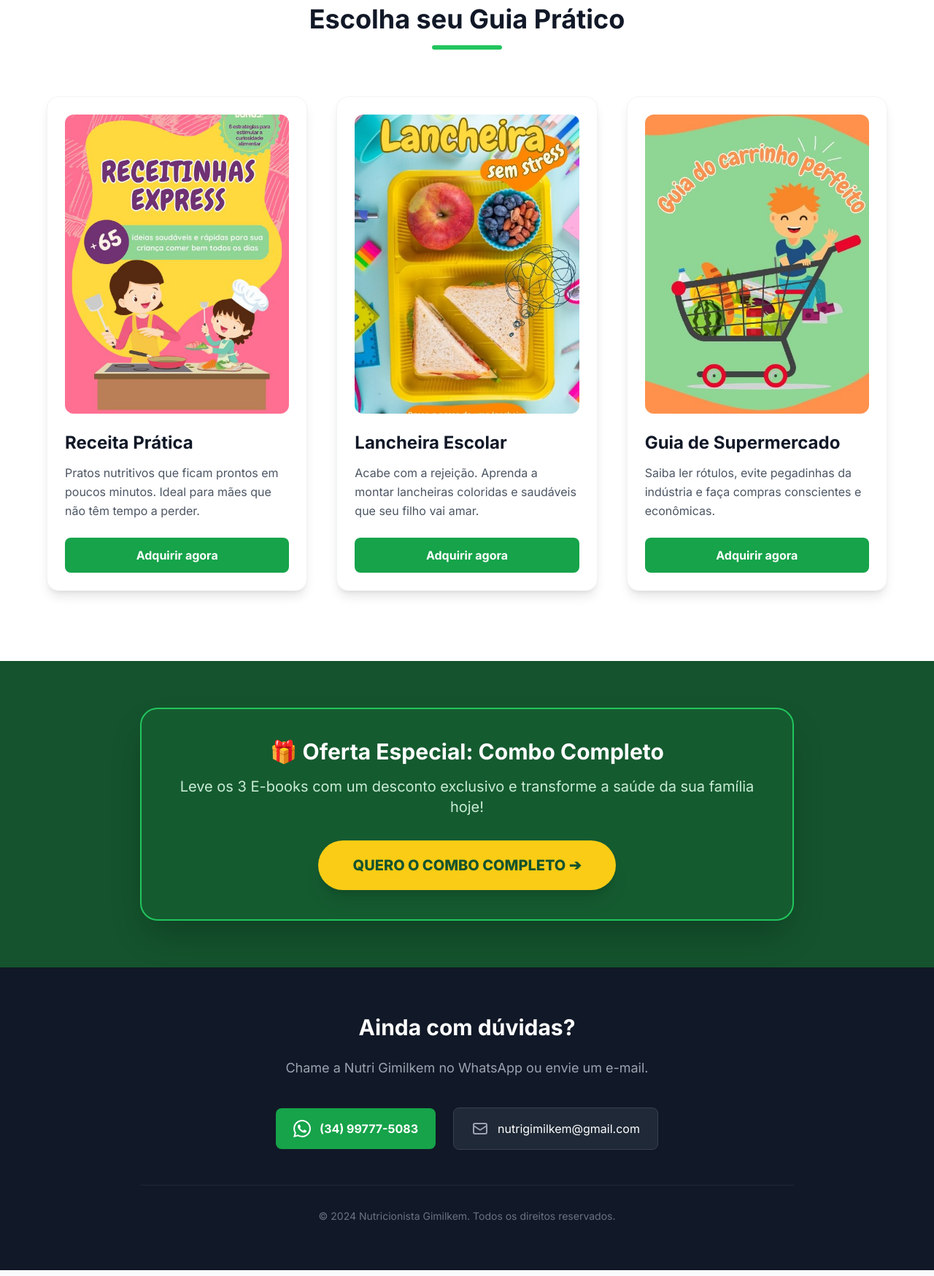
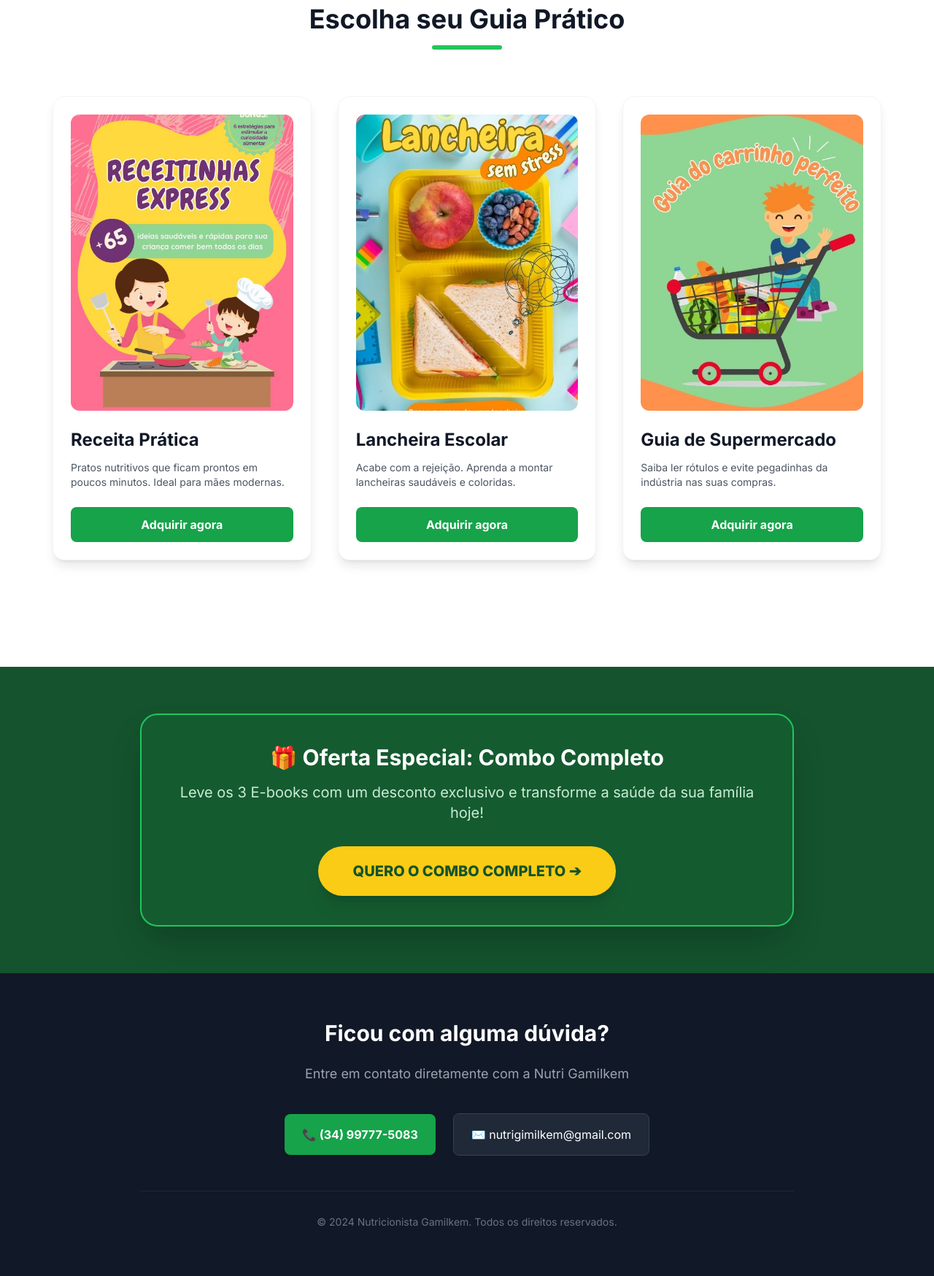
Before and after one commit to niutechbr/site-nutri, a plain HTML site: page index.html in a window 1280 px wide. Shown: the part 700-2449 px from the top of the page at 73% size. Drawn offline with nearby package versions, Linux system fonts and the light colour scheme.

Commit message:
feat: complete landing page with swiper carousel and combo offer

```diff
--- a/index.html
+++ b/index.html
@@ -3,18 +3,29 @@
 <head>
     <meta charset="UTF-8">
     <meta name="viewport" content="width=device-width, initial-scale=1.0">
-    <title>Nutri Gimilkem - Combo E-books</title>
+    <title>Nutri Gamilkem - Combo E-books</title>
+
     <script src="https://cdn.tailwindcss.com"></script>
+
+    <link rel="stylesheet" href="https://cdn.jsdelivr.net/npm/swiper@11/swiper-bundle.min.css" />
+
     <link href="https://fonts.googleapis.com/css2?family=Inter:wght@400;600;700;800&display=swap" rel="stylesheet">
+
     <style>
         body { font-family: 'Inter', sans-serif; }
         html { scroll-behavior: smooth; }
+
+        /* Customização das bolinhas do carrossel */
+        .swiper-pagination-bullet-active {
+            background: #16a34a !important; /* verde-600 */
+        }
+        .swiper { padding-bottom: 50px !important; }
     </style>
 </head>
 <body class="bg-gray-50 text-gray-800 antialiased">
 
-    <header class="bg-gradient-to-br from-green-50 via-white to-emerald-100 py-20 px-6 relative overflow-hidden">
-        <div class="max-w-5xl mx-auto text-center relative z-10">
+    <header class="bg-gradient-to-br from-green-50 via-white to-emerald-100 py-20 px-6 relative overflow-hidden text-center">
+        <div class="max-w-5xl mx-auto relative z-10">
             <span class="inline-block bg-green-100 text-green-700 text-sm font-bold px-4 py-2 rounded-full mb-6 shadow-sm border border-green-200">
                 🥗 Nutrição Infantil & Familiar
             </span>
@@ -23,12 +34,12 @@
                 <span class="text-transparent bg-clip-text bg-gradient-to-r from-green-600 to-emerald-500">sem estresse e com economia</span>
             </h1>
             <p class="text-lg md:text-xl text-gray-600 mb-10 max-w-2xl mx-auto leading-relaxed">
-                Chega de dúvidas no supermercado ou na lancheira. Leve os <strong>3 Guias Práticos</strong> da Nutricionista Giovanna Milkem e simplifique sua rotina hoje mesmo.
+                Chega de dúvidas no supermercado ou na lancheira. Leve os <strong>3 Guias Práticos</strong> da Nutricionista Gamilkem e simplifique sua rotina hoje mesmo.
             </p>
 
             <div class="flex flex-col sm:flex-row justify-center items-center gap-4">
-                <a href="#oferta" class="w-full sm:w-auto bg-green-600 hover:bg-green-700 text-white font-bold py-4 px-10 rounded-xl transition duration-300 shadow-lg hover:shadow-green-500/30 transform hover:-translate-y-1">
-                    Quero o Combo Completo
+                <a href="#ebooks" class="w-full sm:w-auto bg-green-600 hover:bg-green-700 text-white font-bold py-4 px-10 rounded-xl transition duration-300 shadow-lg hover:shadow-green-500/30 transform hover:-translate-y-1">
+                    Ver os E-books
                 </a>
                 <a href="https://wa.me/5534997775083" target="_blank" class="w-full sm:w-auto bg-white border-2 border-green-100 text-green-700 font-bold py-4 px-10 rounded-xl hover:border-green-600 hover:text-green-800 transition duration-300">
                     Falar com a Nutri
@@ -36,56 +47,61 @@
             </div>
         </div>
 
-        <div class="absolute top-0 left-0 w-64 h-64 bg-green-200 rounded-full mix-blend-multiply filter blur-3xl opacity-30 animate-blob"></div>
-        <div class="absolute top-0 right-0 w-64 h-64 bg-emerald-200 rounded-full mix-blend-multiply filter blur-3xl opacity-30 animate-blob animation-delay-2000"></div>
+        <div class="absolute top-0 left-0 w-64 h-64 bg-green-200 rounded-full mix-blend-multiply filter blur-3xl opacity-30"></div>
+        <div class="absolute top-0 right-0 w-64 h-64 bg-emerald-200 rounded-full mix-blend-multiply filter blur-3xl opacity-30"></div>
     </header>
 
-<section id="ebooks" class="py-24 px-6 bg-white">
+    <section id="ebooks" class="py-24 px-6 bg-white overflow-hidden">
         <div class="max-w-6xl mx-auto">
             <div class="text-center mb-16">
                 <h2 class="text-3xl md:text-4xl font-bold text-gray-900 mb-4">Escolha seu Guia Prático</h2>
                 <div class="h-1.5 w-24 bg-green-500 mx-auto rounded-full"></div>
             </div>
 
-            <div class="grid md:grid-cols-3 gap-10">
-                <div class="group bg-white rounded-2xl p-6 border border-gray-100 shadow-lg hover:shadow-2xl transition-all duration-300 flex flex-col h-full">
+            <div class="swiper mySwiper">
+                <div class="swiper-wrapper">
+
+                    <div class="swiper-slide h-auto">
+                        <div class="bg-white rounded-2xl p-6 border border-gray-100 shadow-lg hover:shadow-xl transition-all flex flex-col h-full mx-2">
                             <div class="relative mb-6 rounded-xl overflow-hidden bg-gray-100 aspect-[3/4]">
-                        <img src="assets/img/capa-receitas.jpg" alt="Capa E-book Receita Prática" class="object-cover w-full h-full transform group-hover:scale-110 transition duration-700">
+                                <img src="assets/img/capa-receitas.jpg" alt="E-book Receita Prática" class="object-cover w-full h-full transform hover:scale-105 transition duration-500">
                             </div>
                             <h3 class="text-2xl font-bold mb-3 text-gray-900">Receita Prática</h3>
-                    <p class="text-gray-600 leading-relaxed mb-6 flex-grow">
-                        Pratos nutritivos que ficam prontos em poucos minutos. Ideal para mães que não têm tempo a perder.
-                    </p>
+                            <p class="text-gray-600 mb-6 flex-grow text-sm">Pratos nutritivos que ficam prontos em poucos minutos. Ideal para mães modernas.</p>
                             <a href="https://wa.me/5534997775083?text=Olá! Gostaria de adquirir o E-book: Receita Prática" target="_blank" class="block text-center bg-green-600 hover:bg-green-700 text-white font-bold py-3 px-6 rounded-lg transition duration-300">
                                 Adquirir agora
                             </a>
                         </div>
+                    </div>
 
-                <div class="group bg-white rounded-2xl p-6 border border-gray-100 shadow-lg hover:shadow-2xl transition-all duration-300 flex flex-col h-full">
+                    <div class="swiper-slide h-auto">
+                        <div class="bg-white rounded-2xl p-6 border border-gray-100 shadow-lg hover:shadow-xl transition-all flex flex-col h-full mx-2">
                             <div class="relative mb-6 rounded-xl overflow-hidden bg-gray-100 aspect-[3/4]">
-                        <img src="assets/img/capa-lancheira.jpg" alt="Capa E-book Lancheira Escolar" class="object-cover w-full h-full transform group-hover:scale-110 transition duration-700">
+                                <img src="assets/img/capa-lancheira.jpg" alt="E-book Lancheira Escolar" class="object-cover w-full h-full transform hover:scale-105 transition duration-500">
                             </div>
                             <h3 class="text-2xl font-bold mb-3 text-gray-900">Lancheira Escolar</h3>
-                    <p class="text-gray-600 leading-relaxed mb-6 flex-grow">
-                        Acabe com a rejeição. Aprenda a montar lancheiras coloridas e saudáveis que seu filho vai amar.
-                    </p>
+                            <p class="text-gray-600 mb-6 flex-grow text-sm">Acabe com a rejeição. Aprenda a montar lancheiras saudáveis e coloridas.</p>
                             <a href="https://wa.me/5534997775083?text=Olá! Gostaria de adquirir o E-book: Lancheira Escolar" target="_blank" class="block text-center bg-green-600 hover:bg-green-700 text-white font-bold py-3 px-6 rounded-lg transition duration-300">
                                 Adquirir agora
                             </a>
                         </div>
+                    </div>
 
-                <div class="group bg-white rounded-2xl p-6 border border-gray-100 shadow-lg hover:shadow-2xl transition-all duration-300 flex flex-col h-full">
+                    <div class="swiper-slide h-auto">
+                        <div class="bg-white rounded-2xl p-6 border border-gray-100 shadow-lg hover:shadow-xl transition-all flex flex-col h-full mx-2">
                             <div class="relative mb-6 rounded-xl overflow-hidden bg-gray-100 aspect-[3/4]">
-                        <img src="assets/img/capa-supermercado.jpg" alt="Capa E-book Guia de Supermercado" class="object-cover w-full h-full transform group-hover:scale-110 transition duration-700">
+                                <img src="assets/img/capa-supermercado.jpg" alt="Guia de Supermercado" class="object-cover w-full h-full transform hover:scale-105 transition duration-500">
                             </div>
                             <h3 class="text-2xl font-bold mb-3 text-gray-900">Guia de Supermercado</h3>
-                    <p class="text-gray-600 leading-relaxed mb-6 flex-grow">
-                        Saiba ler rótulos, evite pegadinhas da indústria e faça compras conscientes e econômicas.
-                    </p>
+                            <p class="text-gray-600 mb-6 flex-grow text-sm">Saiba ler rótulos e evite pegadinhas da indústria nas suas compras.</p>
                             <a href="https://wa.me/5534997775083?text=Olá! Gostaria de adquirir o E-book: Guia de Supermercado" target="_blank" class="block text-center bg-green-600 hover:bg-green-700 text-white font-bold py-3 px-6 rounded-lg transition duration-300">
                                 Adquirir agora
                             </a>
                         </div>
+                    </div>
+
+                </div>
+                <div class="swiper-pagination"></div>
             </div>
         </div>
     </section>
@@ -102,24 +118,44 @@
 
     <footer class="bg-gray-900 text-white py-16 px-6">
         <div class="max-w-4xl mx-auto text-center">
-            <h2 class="text-3xl font-bold mb-6">Ainda com dúvidas?</h2>
-            <p class="mb-10 text-gray-400 text-lg">Chame a Nutri Gimilkem no WhatsApp ou envie um e-mail.</p>
+            <h2 class="text-3xl font-bold mb-6">Ficou com alguma dúvida?</h2>
+            <p class="mb-10 text-gray-400 text-lg">Entre em contato diretamente com a Nutri Gamilkem</p>
 
             <div class="flex flex-col md:flex-row justify-center items-center gap-6 mb-12">
                 <a href="https://wa.me/5534997775083" target="_blank" class="flex items-center gap-3 bg-green-600 hover:bg-green-700 px-6 py-4 rounded-lg font-bold transition">
-                    <svg class="w-6 h-6" fill="currentColor" viewBox="0 0 24 24"><path d="M.057 24l1.687-6.163c-1.041-1.804-1.588-3.849-1.587-5.946.003-6.556 5.338-11.891 11.893-11.891 3.181.001 6.167 1.24 8.413 3.488 2.245 2.248 3.481 5.236 3.48 8.414-.003 6.557-5.338 11.892-11.893 11.892-1.99-.001-3.951-.5-5.688-1.448l-6.305 1.654zm6.597-3.807c1.676.995 3.276 1.591 5.392 1.592 5.448 0 9.886-4.434 9.889-9.885.002-5.462-4.415-9.89-9.881-9.892-5.452 0-9.887 4.434-9.889 9.884-.001 2.225.651 3.891 1.746 5.634l-.999 3.648 3.742-.981zm11.387-5.464c-.074-.124-.272-.198-.57-.347-.297-.149-1.758-.868-2.031-.967-.272-.099-.47-.149-.669.149-.198.297-.768.967-.941 1.165-.173.198-.347.223-.644.074-.297-.149-1.255-.463-2.39-1.475-.883-.788-1.48-1.761-1.653-2.059-.173-.297-.018-.458.13-.606.134-.133.297-.347.446-.521.151-.172.2-.296.3-.495.099-.198.05-.372-.025-.521-.075-.148-.669-1.611-.916-2.206-.242-.579-.487-.501-.669-.51l-.57-.01c-.198 0-.52.074-.792.372-.272.297-1.04 1.016-1.04 2.479 0 1.462 1.065 2.875 1.213 3.074.149.198 2.095 3.2 5.076 4.487.709.306 1.263.489 1.694.626.712.226 1.36.194 1.872.118.571-.085 1.758-.719 2.006-1.413.248-.695.248-1.29.173-1.414z"/></svg>
-                    <span>(34) 99777-5083</span>
+                    <span>📞 (34) 99777-5083</span>
                 </a>
                 <a href="mailto:nutrigimilkem@gmail.com" class="flex items-center gap-3 bg-gray-800 hover:bg-gray-700 px-6 py-4 rounded-lg transition border border-gray-700">
-                    <svg class="w-6 h-6 text-gray-400" fill="none" stroke="currentColor" viewBox="0 0 24 24"><path stroke-linecap="round" stroke-linejoin="round" stroke-width="2" d="M3 8l7.89 5.26a2 2 0 002.22 0L21 8M5 19h14a2 2 0 002-2V7a2 2 0 00-2-2H5a2 2 0 00-2 2v10a2 2 0 002 2z"></path></svg>
-                    <span>nutrigimilkem@gmail.com</span>
+                    <span>✉️ nutrigimilkem@gmail.com</span>
                 </a>
             </div>
 
             <div class="pt-8 border-t border-gray-800 text-sm text-gray-500">
-                &copy; 2024 Nutricionista Gimilkem. Todos os direitos reservados.
+                &copy; 2024 Nutricionista Gamilkem. Todos os direitos reservados.
             </div>
         </div>
     </footer>
+
+    <script src="https://cdn.jsdelivr.net/npm/swiper@11/swiper-bundle.min.js"></script>
+
+    <script>
+        var swiper = new Swiper(".mySwiper", {
+            slidesPerView: 1,
+            spaceBetween: 20,
+            loop: true,
+            autoplay: {
+                delay: 4000,
+                disableOnInteraction: false,
+            },
+            pagination: {
+                el: ".swiper-pagination",
+                clickable: true,
+            },
+            breakpoints: {
+                640: { slidesPerView: 2 },
+                1024: { slidesPerView: 3 },
+            },
+        });
+    </script>
 </body>
 </html>
```
Lines whose indentation alone changed are shown as unchanged.
